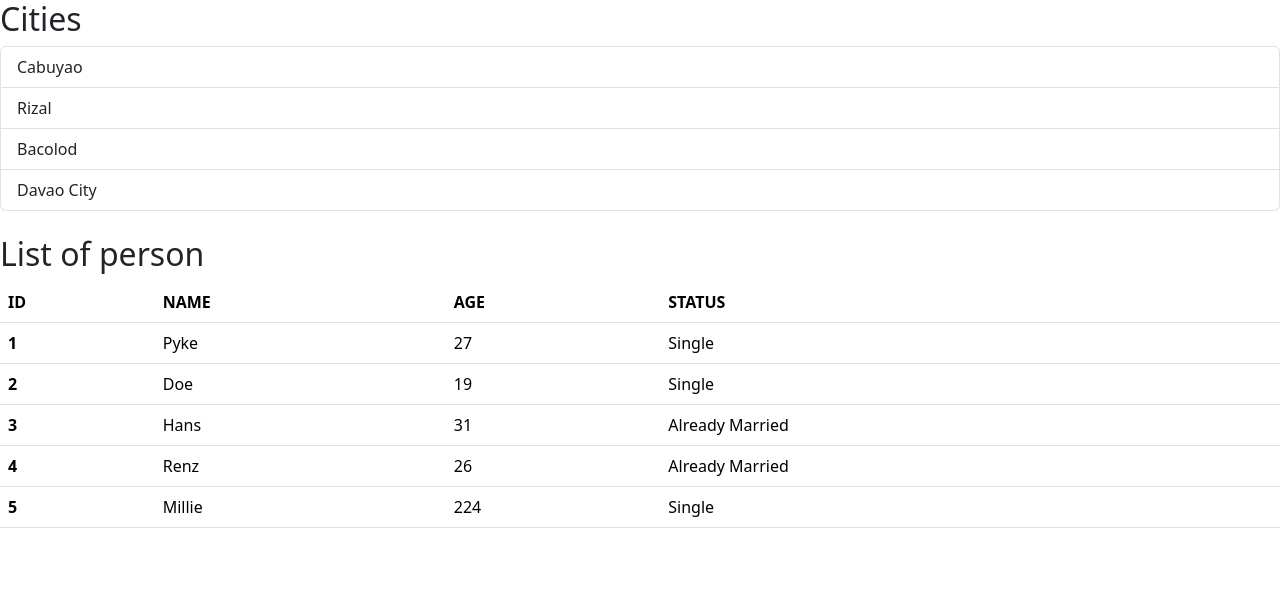
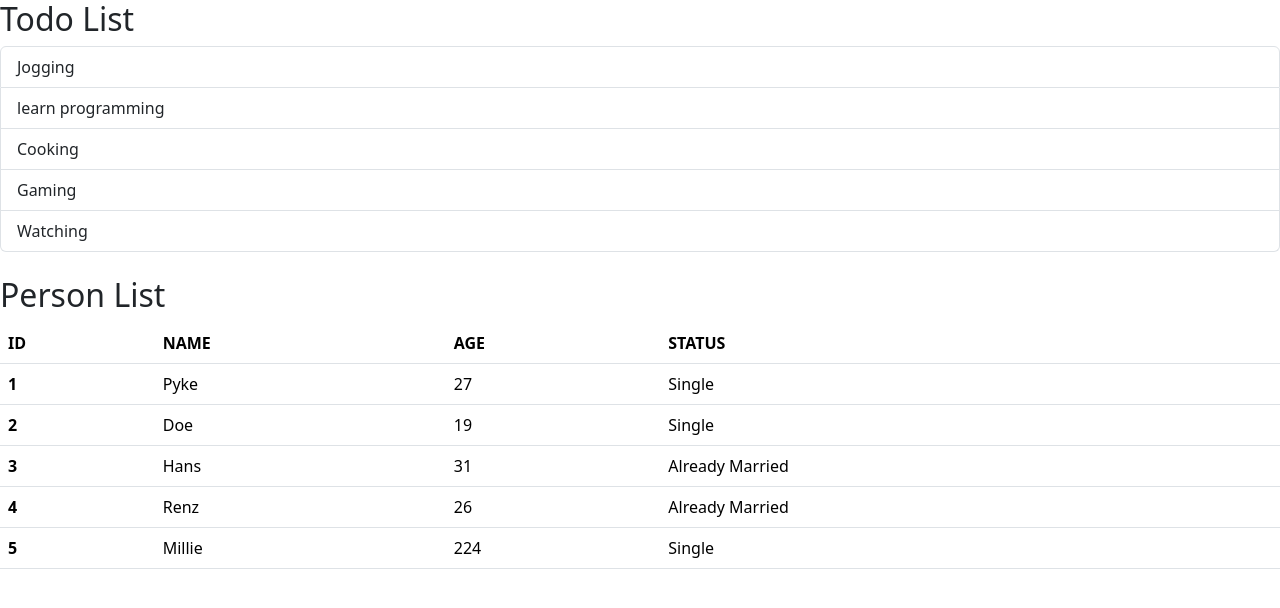
Before and after one commit to toopsie-dev/React-Vite, a React (Vite) app: page / in a window 1280 px wide. Shown: the top 608 px of the page. Built offline with nearby package versions, Linux system fonts and the light colour scheme.

Commit message:
Added conditional rendering

```diff
--- a/src/App.jsx
+++ b/src/App.jsx
@@ -1,72 +1,11 @@
-const cities = ["Cabuyao", "Rizal", "Bacolod", "Davao City"];
-
-const persons = [
-  {
-    id: 1,
-    f_name: "Pyke",
-    age: 27,
-    married: false,
-  },
-  {
-    id: 2,
-    f_name: "Doe",
-    age: 19,
-    married: false,
-  },
-  {
-    id: 3,
-    f_name: "Hans",
-    age: 31,
-    married: true,
-  },
-  {
-    id: 4,
-    f_name: "Renz",
-    age: 26,
-    married: true,
-  },
-  {
-    id: 5,
-    f_name: "Millie",
-    age: 224,
-    married: false,
-  },
-];
+import Person from "./components/Person";
+import Todo from "./components/Todo";
 
 function App() {
   return (
     <>
-      <h2>Cities</h2>
-      <ul className="list-group">
-        {cities.map((city, index) => (
-          <li key={index} className="list-group-item">
-            {city}
-          </li>
-        ))}
-      </ul>
-      <br />
-      <h2>List of person</h2>
-      <table className="table">
-        <thead>
-          <tr>
-            <th scope="col">ID</th>
-            <th scope="col">NAME</th>
-            <th scope="col">AGE</th>
-            <th scope="col">STATUS</th>
-          </tr>
-        </thead>
-        <tbody>
-          {persons.length !== 0 &&
-            persons.map((person) => (
-              <tr key={person.id}>
-                <th scope="row">{person.id}</th>
-                <td>{person.f_name}</td>
-                <td>{person.age}</td>
-                <td>{person.married ? "Already Married" : "Single"}</td>
-              </tr>
-            ))}
-        </tbody>
-      </table>
+      <Todo />
+      <Person />
     </>
   );
 }
--- /dev/null
+++ b/src/components/Person.jsx
@@ -0,0 +1,63 @@
+const persons = [
+  {
+    id: 1,
+    f_name: "Pyke",
+    age: 27,
+    married: false,
+  },
+  {
+    id: 2,
+    f_name: "Doe",
+    age: 19,
+    married: false,
+  },
+  {
+    id: 3,
+    f_name: "Hans",
+    age: 31,
+    married: true,
+  },
+  {
+    id: 4,
+    f_name: "Renz",
+    age: 26,
+    married: true,
+  },
+  {
+    id: 5,
+    f_name: "Millie",
+    age: 224,
+    married: false,
+  },
+];
+
+const Person = () => {
+  return (
+    <>
+      <h2>Person List</h2>
+      <table className="table">
+        <thead>
+          <tr>
+            <th scope="col">ID</th>
+            <th scope="col">NAME</th>
+            <th scope="col">AGE</th>
+            <th scope="col">STATUS</th>
+          </tr>
+        </thead>
+        <tbody>
+          {persons.length !== 0 &&
+            persons.map((person) => (
+              <tr key={person.id}>
+                <th scope="row">{person.id}</th>
+                <td>{person.f_name}</td>
+                <td>{person.age}</td>
+                <td>{person.married ? "Already Married" : "Single"}</td>
+              </tr>
+            ))}
+        </tbody>
+      </table>
+    </>
+  );
+};
+
+export default Person;
--- /dev/null
+++ b/src/components/Todo.jsx
@@ -0,0 +1,19 @@
+const todos = ["Jogging", "learn programming", "Cooking", "Gaming", "Watching"];
+
+const Todo = () => {
+  return (
+    <>
+      <h2>Todo List</h2>
+      <ul className="list-group">
+        {todos.map((todo, index) => (
+          <li key={index} className="list-group-item">
+            {todo}
+          </li>
+        ))}
+      </ul>
+      <br />
+    </>
+  );
+};
+
+export default Todo;
```
